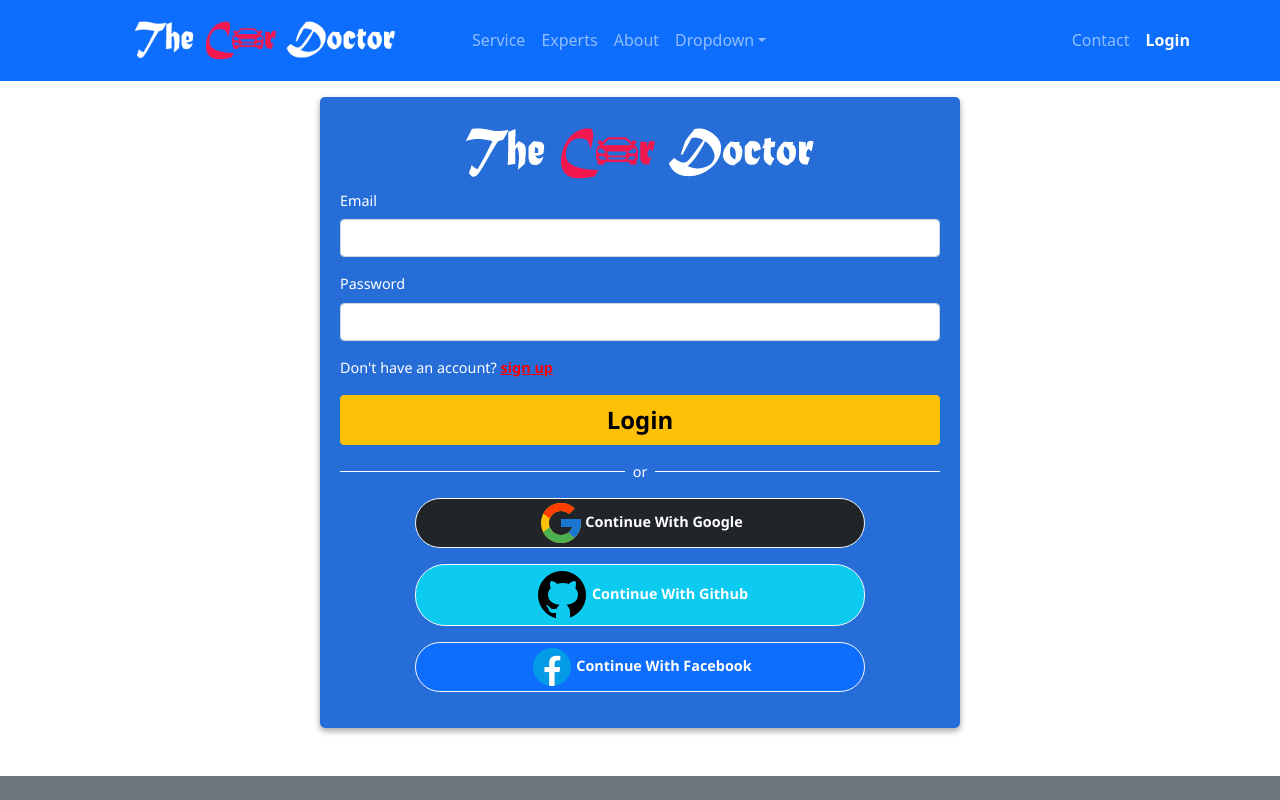
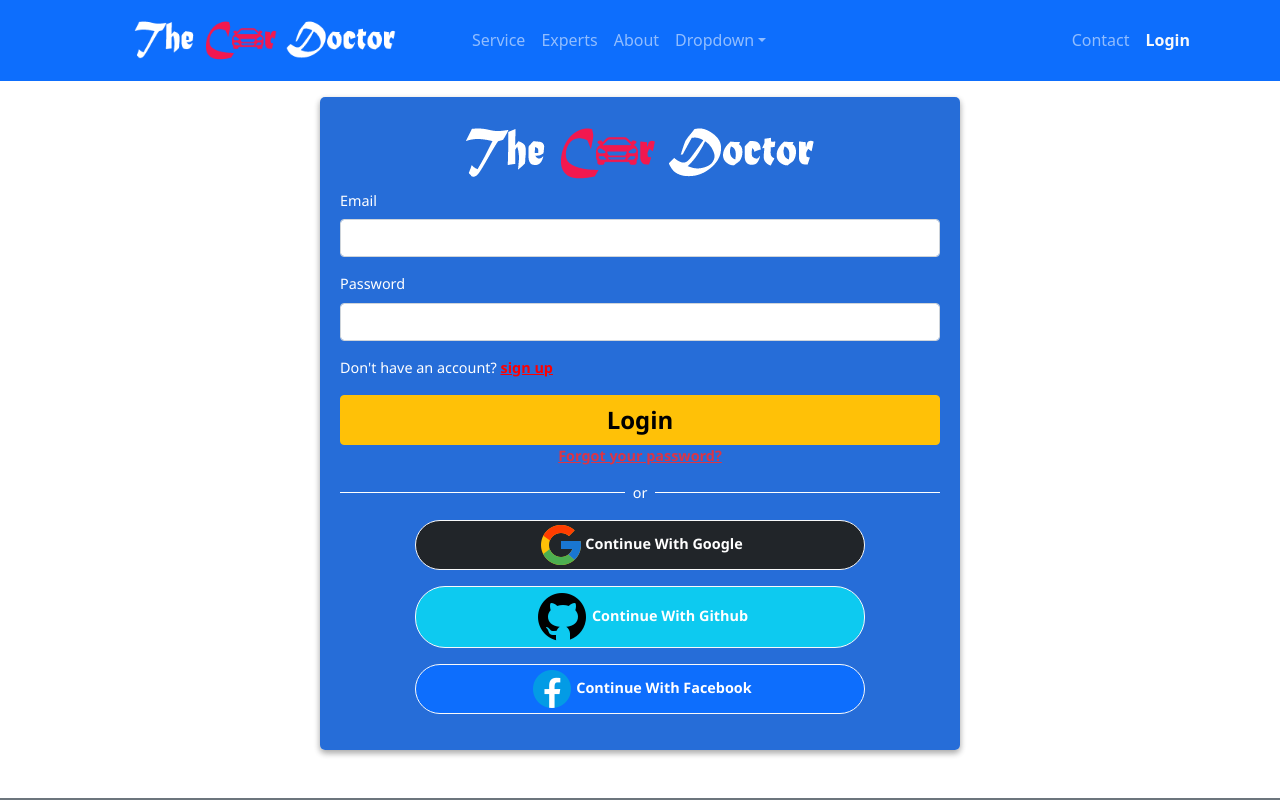
Before and after one commit to CodeWithShamim/genius-car-services, a React (Create React App) app: page /login in a window 1280 px wide. Shown: the top 800 px of the page. Built offline with nearby package versions, Linux system fonts and the light colour scheme; no server answers.

Commit message:
reset password auth added

```diff
--- a/src/Pages/Login/LoginForm/LoginForm.js
+++ b/src/Pages/Login/LoginForm/LoginForm.js
@@ -1,5 +1,8 @@
 import { useRef } from "react";
-import { useSignInWithEmailAndPassword } from "react-firebase-hooks/auth";
+import {
+  useSendPasswordResetEmail,
+  useSignInWithEmailAndPassword,
+} from "react-firebase-hooks/auth";
 import { Link, useLocation, useNavigate } from "react-router-dom";
 import auth from "../../../firebase.init";
 import logo from "../../../images/logo.png";
@@ -9,14 +12,17 @@ import "./LoginForm.css";
 const LoginForm = () => {
   const [signInWithEmailAndPassword, user, loading, error] =
     useSignInWithEmailAndPassword(auth);
+  const [sendPasswordResetEmail] = useSendPasswordResetEmail(auth);
   const emailRef = useRef();
   const passwordRef = useRef();
+
   //   -----------------------------------------
+
   const handleLogin = (e) => {
     e.preventDefault();
-
     const email = emailRef.current.value;
     const password = passwordRef.current.value;
+
     signInWithEmailAndPassword(email, password);
   };
   const navigate = useNavigate();
@@ -25,6 +31,12 @@ const LoginForm = () => {
   if (user) {
     navigate(from);
   }
+
+  // ---------reset password-----------
+  const resetPassword = async () => {
+    await sendPasswordResetEmail(emailRef.current.value);
+    alert("Sent email");
+  };
 
   return (
     <div className="text-center">
@@ -61,6 +73,7 @@ const LoginForm = () => {
                 id="exampleInputPassword1"
               />
             </div>
+
             <p className="signup">
               Don't have an account? <Link to="/signup">sign up</Link>
             </p>
@@ -83,6 +96,14 @@ const LoginForm = () => {
           </button>
         </form>
 
+        <Link
+          to=""
+          onClick={resetPassword}
+          className="text-danger fw-bold mt-3"
+        >
+          Forgot your password?
+        </Link>
+
         {/* ------------------------------ */}
         <SocialLogin></SocialLogin>
       </div>
--- a/src/Pages/Login/RegisterForm/RegisterForm.js
+++ b/src/Pages/Login/RegisterForm/RegisterForm.js
@@ -91,6 +91,11 @@ const RegisterForm = () => {
                 id="exampleInputConfirm-password"
               />
             </div>
+            <p>
+              {" "}
+              <input type="checkbox" name="terms" id="terms" />{" "}
+              <span>Accept Genius Car Services Terms & Condition</span>
+            </p>
             {/* <p className="fs-6 text-center text-warning">
               {error && (
                 <>
```
